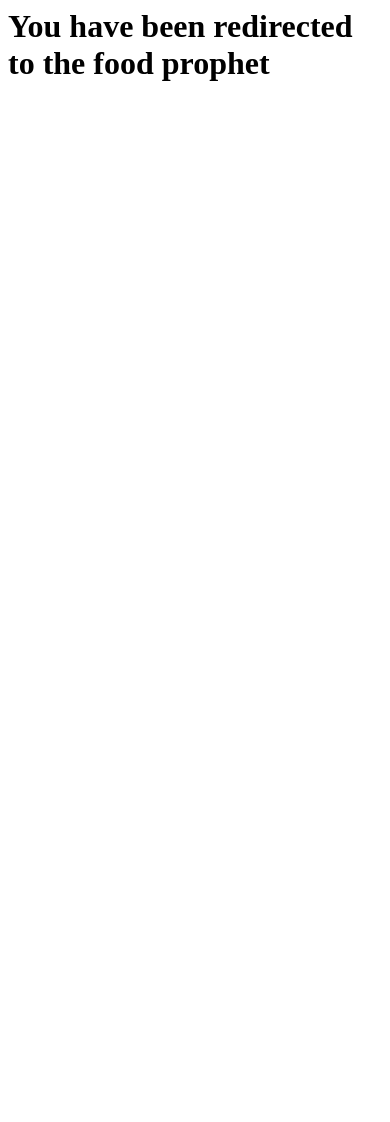
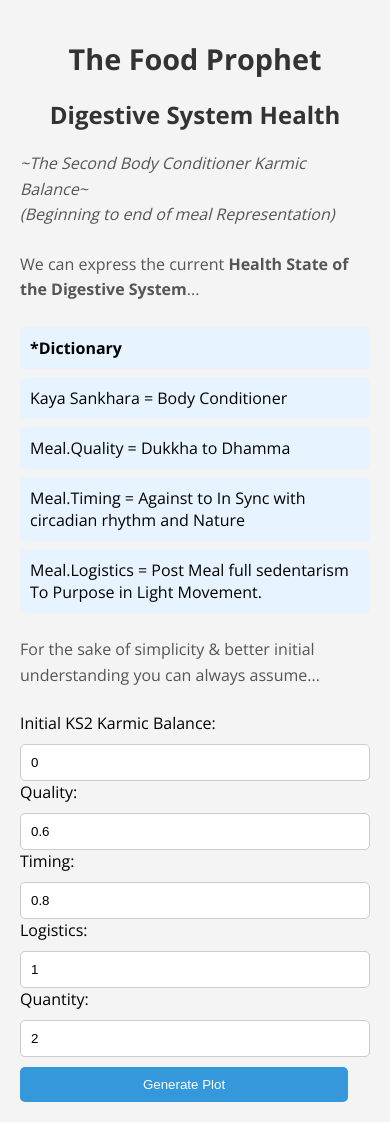
Before and after one commit to LaoWater/Free2Play_Fork, a Flask app: page /food_prophet in a window 390 px wide. Before the commit the page ends 844 px from the top, so only its background shows below. Run offline with Flask 3, Linux system fonts and the light colour scheme.

Commit message:
Added The Food Prophet

```diff
--- a/F2P_landing_page/app.py
+++ b/F2P_landing_page/app.py
@@ -1,4 +1,6 @@
-from flask import Flask, render_template
+from flask import Flask, render_template, request
+from graph_main import generate_plot
+import os
 
 app = Flask(__name__)
 
@@ -8,7 +10,30 @@ def landing_page():
 
 @app.route('/food_prophet')
 def food_prophet():
-    return "<h1>You have been redirected to the food prophet</h1>"
+    return render_template('the_food_prophet.html')
+
+@app.route('/plot', methods=['POST'])
+def plot():
+    # Retrieve user input from the form
+    user_input = {
+        "Initial_KS2_Karmic_Balance": float(request.form.get("initial_ks2_balance", 0)),
+        "Quality": float(request.form.get("quality", 0)),
+        "Timing": float(request.form.get("timing", 0)),
+        "Logistics": float(request.form.get("logistics", 0)),
+        "Quantity": float(request.form.get("quantity", 1)),
+    }
+
+    # Generate the plot
+    img = generate_plot(user_input)
+
+    # Save the plot to the static directory
+    plot_path = os.path.join('static', 'plot.png')
+    with open(plot_path, 'wb') as f:
+        f.write(img.read())
+
+    # Render the plot.html template with the image URL
+    return render_template('plot.html', plot_image='/static/plot.png')
+
 
 if __name__ == '__main__':
     app.run(debug=True)
--- /dev/null
+++ b/F2P_landing_page/static/css/style_food_prophet.css
@@ -0,0 +1,75 @@
+body {
+    font-family: 'Open Sans', sans-serif;
+    margin: 0;
+    padding: 0;
+    background-color: #f4f4f4; /* Light background for contrast */
+}
+
+.container {
+    padding: 20px;
+    transition: opacity 0.5s ease;
+    max-width: 800px; /* Set a max width for better readability */
+    margin: auto; /* Center the container */
+}
+
+h1, h2 {
+    text-align: center; /* Center align headings */
+    color: #333; /* Darker text color */
+}
+
+p {
+    line-height: 1.6; /* Improve readability */
+    margin-bottom: 1.5rem; /* Space between paragraphs */
+    color: #555; /* Slightly lighter text color */
+}
+
+ul.dictionary {
+    list-style-type: none; /* Remove default list styling */
+    padding: 0;
+    margin: 1.5rem 0;
+}
+
+ul.dictionary li {
+    background-color: #e7f3fe; /* Light background for dictionary items */
+    padding: 10px;
+    border-radius: 5px; /* Rounded corners */
+    margin-bottom: 0.5rem; /* Space between items */
+}
+
+button, input[type="number"] {
+    padding: 10px;
+    border-radius: 5px;
+    border: 1px solid #ccc;
+    margin-top: 10px;
+    width: calc(100% - 22px); /* Full width minus padding */
+}
+
+button {
+    background-color: #3498db; /* Button color */
+    color: white;
+    border: none;
+    cursor: pointer;
+    transition: background-color 0.3s;
+}
+
+button:hover {
+    background-color: #2980b9; /* Darker button on hover */
+}
+
+.loading-overlay {
+    /* Existing styles */
+}
+
+.loading-spinner {
+    /* Existing styles */
+}
+
+@media (max-width: 600px) {
+    h1 {
+        font-size: 1.8rem; /* Responsive font size */
+    }
+
+    h2 {
+        font-size: 1.5rem; /* Responsive font size */
+    }
+}
--- /dev/null
+++ b/F2P_landing_page/templates/the_food_prophet.html
@@ -0,0 +1,59 @@
+<!DOCTYPE html>
+<html lang="en">
+<head>
+    <meta charset="UTF-8">
+    <meta name="viewport" content="width=device-width, initial-scale=1.0">
+    <title>The Food Prophet</title>
+    <link href="https://fonts.googleapis.com/css2?family=Open+Sans:wght@400;700&display=swap" rel="stylesheet">
+    <link rel="stylesheet" href="{{ url_for('static', filename='css/style_food_prophet.css') }}">
+</head>
+<body>
+    <div class="container" id="main-content">
+        <h1 class="important">The Food Prophet</h1>
+        <h2 class="important">Digestive System Health</h2>
+        <p><span><em>~The Second Body Conditioner Karmic Balance~<br>(Beginning to end of meal Representation)</em></span></p>
+        <p>We can express the current <strong>Health State of the Digestive System</strong>...</p>
+        <ul class="dictionary">
+            <li><strong>*Dictionary</strong></li>
+            <li>Kaya Sankhara = Body Conditioner</li>
+            <li>Meal.Quality = Dukkha to Dhamma</li>
+            <li>Meal.Timing = Against to In Sync with circadian rhythm and Nature</li>
+            <li>Meal.Logistics = Post Meal full sedentarism To Purpose in Light Movement.</li>
+        </ul>
+        <p>For the sake of simplicity & better initial understanding you can always assume...</p>
+
+        <form id="input-form" action="{{ url_for('plot') }}" method="post">
+            <label for="initial_ks2_balance">Initial KS2 Karmic Balance:</label>
+            <input type="number" id="initial_ks2_balance" name="initial_ks2_balance" value="0" step="0.1" min="-1" max="1">
+
+            <label for="quality">Quality:</label>
+            <input type="number" id="quality" name="quality" value="0.6" step="0.1" min="-1" max="1">
+
+            <label for="timing">Timing:</label>
+            <input type="number" id="timing" name="timing" value="0.8" step="0.1" min="-1" max="1">
+
+            <label for="logistics">Logistics:</label>
+            <input type="number" id="logistics" name="logistics" value="1" step="0.1" min="-1" max="1">
+
+            <label for="quantity">Quantity:</label>
+            <input type="number" id="quantity" name="quantity" value="2" step="0.1" min="0" max="2">
+
+            <button type="submit">Generate Plot</button>
+        </form>
+
+        <div class="plot-image">
+            {% if plot_generated %}
+                <img id="plot_image" src="{{ url_for('plot_image') }}" alt="Plot Image">
+            {% endif %}
+        </div>
+
+        <div class="loading-overlay" id="loading-overlay">
+            <div class="loading-spinner"></div>
+        </div>
+    </div>
+
+    <script>
+        // Existing JavaScript code
+    </script>
+</body>
+</html>
```
Also changed, not shown: F2P_landing_page/graph_main.py (added, +130 -0 lines), F2P_landing_page/static/css/styles.css (+35 -18 lines), F2P_landing_page/templates/index.html (+23 -9 lines), F2P_landing_page/templates/plot.html (added, +53 -0 lines), F2P_landing_page/static/plot.png (added).
